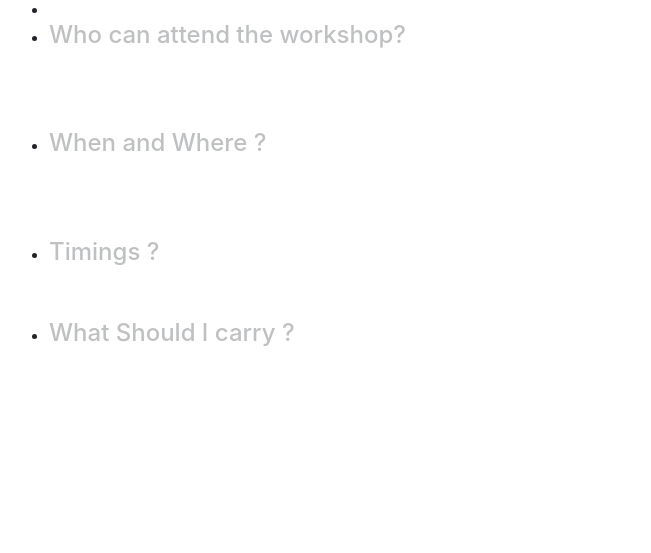
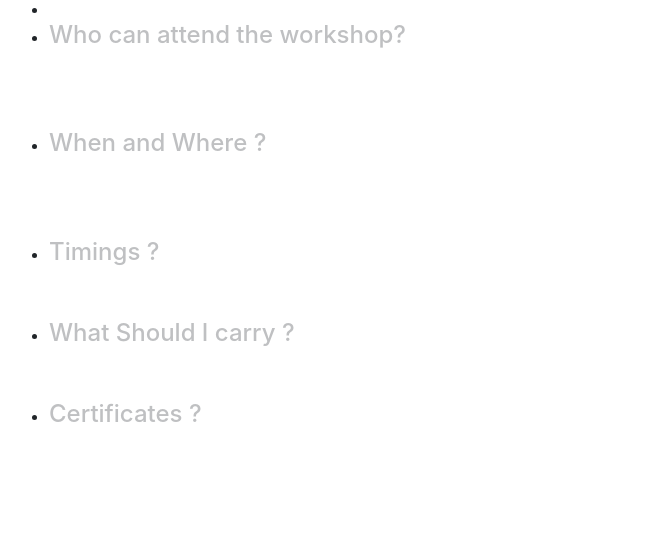
Before and after one commit to OSSBVP/register, a website with bundled scripts: page index.html in a window 1280 px wide. Shown: the part 2520-3073 px from the top of the page, without its empty margins (76-727 px from the left). Built offline with nearby package versions, Linux system fonts and the light colour scheme; a web font is replaced by a local one.

```diff
--- a/index.html
+++ b/index.html
@@ -244,6 +244,16 @@
                   </div>
                 </div>
               </li>
+              <li>
+                  <div class="timeline-panel" >
+                    <div class="timeline-heading" style="color: #bfc0c2">
+                      <h4 class="subheading">Certificates ?</h4>
+                    </div>
+                    <div class="timeline-body">
+                      <p class=" text-mute">Certificates by OSS and Paytm Build For India will be provided after course completion </p>
+                    </div>
+                  </div>
+                </li>
             </ul>
           </div>
         </div>
```
